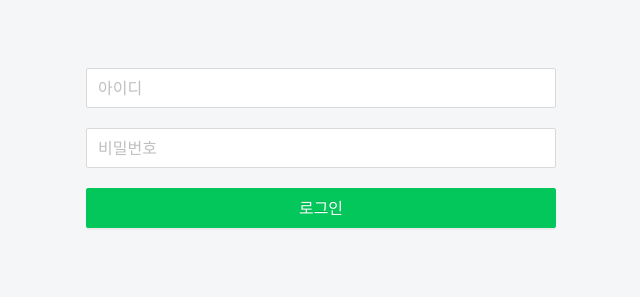
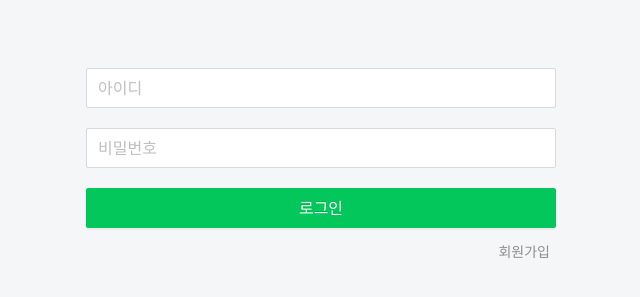
Before and after one commit to KIMSEUNGGYU/practice-client, a React (Create React App) app in the folder react-naver-auth/: page /signin in a window 1280 px wide. Shown: the part 151-448 px from the top of the page, without its empty margins (319-959 px from the left). Built offline with nearby package versions, Linux system fonts and the light colour scheme.

Commit message:
refaactor] signin signup UI update

```diff
--- a/react-naver-auth/src/components/SignUp.jsx
+++ b/react-naver-auth/src/components/SignUp.jsx
@@ -2,18 +2,12 @@ import React from 'react';
 import styled from '@emotion/styled';
 import { Input, Button } from 'antd';
 
-const ContentsBlock = styled.div`
+const Main = styled.main`
   margin: 0 auto;
   margin-top: 70px;
-  height: 500px;
-  width: 470px;
   display: flex;
   flex-direction: column;
-  align-items: center;
-`;
-
-const Main = styled.main`
-  width: 100%;
+  width: 470px;
 `;
 
 const LabelText = styled.label`
@@ -28,7 +22,6 @@ const StyledInput = styled(Input)`
 `;
 
 const SignUp = () => (
-  <ContentsBlock>
   <Main>
     <LabelText for="id">아이디</LabelText>
     <StyledInput size="large" placeholder="아이디" id="id" />
@@ -43,6 +36,5 @@ const SignUp = () => (
       가입하기
     </Button>
   </Main>
-  </ContentsBlock>
 );
 export default SignUp;
--- a/react-naver-auth/src/components/Signin.jsx
+++ b/react-naver-auth/src/components/Signin.jsx
@@ -2,35 +2,39 @@ import React from 'react';
 import styled from '@emotion/styled';
 import { Input, Button } from 'antd';
 
-const ContentsBlock = styled.div`
+const Main = styled.main`
   margin: 0 auto;
   margin-top: 70px;
-  height: 500px;
-  width: 470px;
   display: flex;
   flex-direction: column;
-  align-items: center;
-`;
-
-const Main = styled.main`
-  width: 100%;
+  width: 470px;
 `;
 
 const InputStyle = styled(Input)`
   margin-bottom: 20px;
 `;
 
-const Login = () => {
+const SingupButton = styled.button`
+  align-self: flex-end;
+  margin-top: 12px;
+  background: transparent;
+  cursor: pointer;
+  border: none;
+  outline: none;
+  color: #8e8e8e;
+`;
+
+const Login = ({ history }) => {
+  const goSignUp = () => history.push('signup');
   return (
-    <ContentsBlock>
     <Main>
       <InputStyle size="large" placeholder="아이디" />
       <InputStyle size="large" placeholder="비밀번호" type="password" />
       <Button size="large" type="primary" style={{ width: '100%' }}>
         로그인
       </Button>
+      <SingupButton onClick={goSignUp}>회원가입</SingupButton>
     </Main>
-    </ContentsBlock>
   );
 };
 
```
Lines whose indentation alone changed are shown as unchanged.
